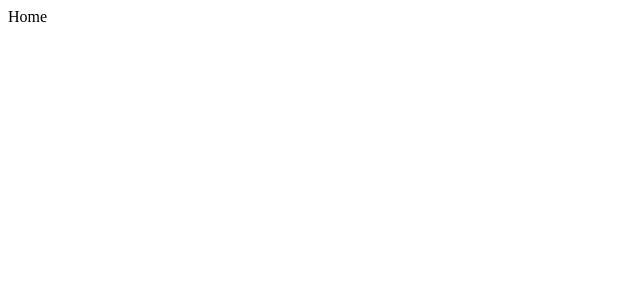
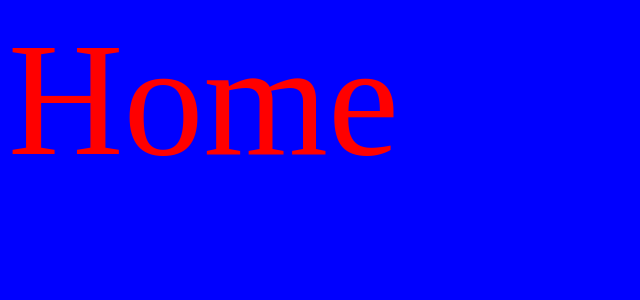
Before and after one commit to htutwaiphyoe/recoil, a Next.js app: page / in a window 1280 px wide. Shown: the top 300 px of the page, without its empty margins (0-640 px from the left). Built offline with nearby package versions, Linux system fonts and the light colour scheme.

Commit message:
#add: sass integration

```diff
--- /dev/null
+++ b/components/Home/Home.js
@@ -0,0 +1,6 @@
+import classes from "./Home.module.scss";
+
+const Home = (props) => {
+    return <div className={classes.h1}>Home</div>;
+};
+export default Home;
--- /dev/null
+++ b/components/Home/Home.module.scss
@@ -0,0 +1,5 @@
+@use "abstracts/variables";
+.h1 {
+    font-size: 10rem;
+    color: variables.$color;
+}
--- a/next.config.js
+++ b/next.config.js
@@ -1,3 +1,28 @@
+const path = require("path");
+
+module.exports = {
+    webpack: (config, { isServer }) => {
+        if (!isServer) {
+            config.resolve.fallback.fs = false;
+        }
+        return config;
+    },
+    sassOptions: {
+        includePaths: [path.join(__dirname, "sass")],
+    },
+};
+
+// old config
+// module.exports = {
+//     webpack: (config) => {
+//         config.node = {
+//             fs: "empty",
+//         };
+//         return config;
+//     },
+// };
+
+// disable config
 // module.exports = {
 //     webpack: (config) => {
 //         config.node = {
@@ -8,11 +33,3 @@
 //         return config;
 //     },
 // };
-module.exports = {
-    webpack: (config, { isServer }) => {
-        if (!isServer) {
-            config.resolve.fallback.fs = false;
-        }
-        return config;
-    },
-};
--- a/package.json
+++ b/package.json
@@ -14,6 +14,7 @@
     "dependencies": {
         "next": "11.0.1",
         "react": "17.0.2",
-        "react-dom": "17.0.2"
+        "react-dom": "17.0.2",
+        "sass": "^1.36.0"
     }
 }
--- /dev/null
+++ b/pages/_app.js
@@ -0,0 +1,7 @@
+import "../sass/index.scss";
+
+const App = ({ Component, pageProps }) => {
+    return <Component {...pageProps} />;
+};
+
+export default App;
--- a/pages/index.js
+++ b/pages/index.js
@@ -1,4 +1,6 @@
+import Home from "../components/Home/Home";
+
 const HomePage = (props) => {
-    return <div>Home</div>;
+    return <Home />;
 };
 export default HomePage;
--- /dev/null
+++ b/sass/abstracts/_variables.scss
@@ -0,0 +1 @@
+$color: red;
--- /dev/null
+++ b/sass/bases/_base.scss
@@ -0,0 +1,3 @@
+body {
+    background-color: blue;
+}
--- /dev/null
+++ b/sass/index.scss
@@ -0,0 +1 @@
+@import "bases/base";
```
Also changed, not shown: 2 other files (tests, documents, lock files or other folders).
